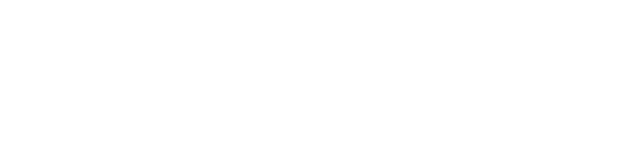
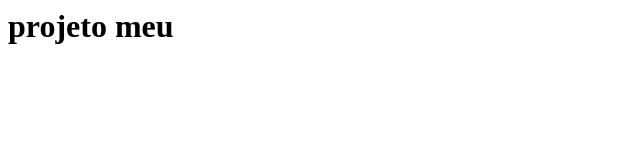
Before and after one commit to matancredi/curso-git, a plain HTML site: page index.html in a window 1280 px wide. Shown: the whole page, without its empty margins (0-640 px from the left). Drawn offline with Linux system fonts and the light colour scheme.

Commit message:
Titulo da pagina

```diff
--- a/index.html
+++ b/index.html
@@ -2,5 +2,6 @@
 <head>
 </head>
 <body>
+<h1>projeto meu</h1>
 </body>
 </html>
```
